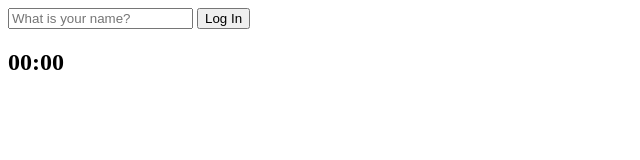
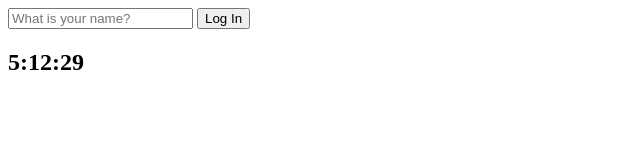
Before and after one commit to joong8812/chrome-app-with-vanilla-js, a plain HTML site: page index.html in a window 1280 px wide. Shown: the full height of the page, 0-640 px from the left. Drawn offline with Linux system fonts and the light colour scheme.

Commit message:
add - Timeouts and Dates

```diff
--- a/index.html
+++ b/index.html
@@ -14,7 +14,7 @@
         <input required maxlength=15 type="text" placeholder="What is your name?">
         <button>Log In</button>
     </form>
-    <h2 id='clock'>00:00</h2>
+    <h2 id='clock'>00:00:00</h2>
     <h1 id='greeting' class='hidden'></h1>
     <script src="js/greetings.js"></script>
     <script src="js/clock.js"></script>
--- a/js/clock.js
+++ b/js/clock.js
@@ -1,7 +1,9 @@
 const clock = document.querySelector('h2#clock');
 
-function sayHello(){
-    console.log('hello');
+function getClock(){
+    const date = new Date();
+    clock.innerText = `${date.getHours()}:${date.getMinutes()}:${date.getSeconds()}`;
 }
 
-setInterval(sayHello, 5000);
+getClock();
+setInterval(getClock, 1000);
```
